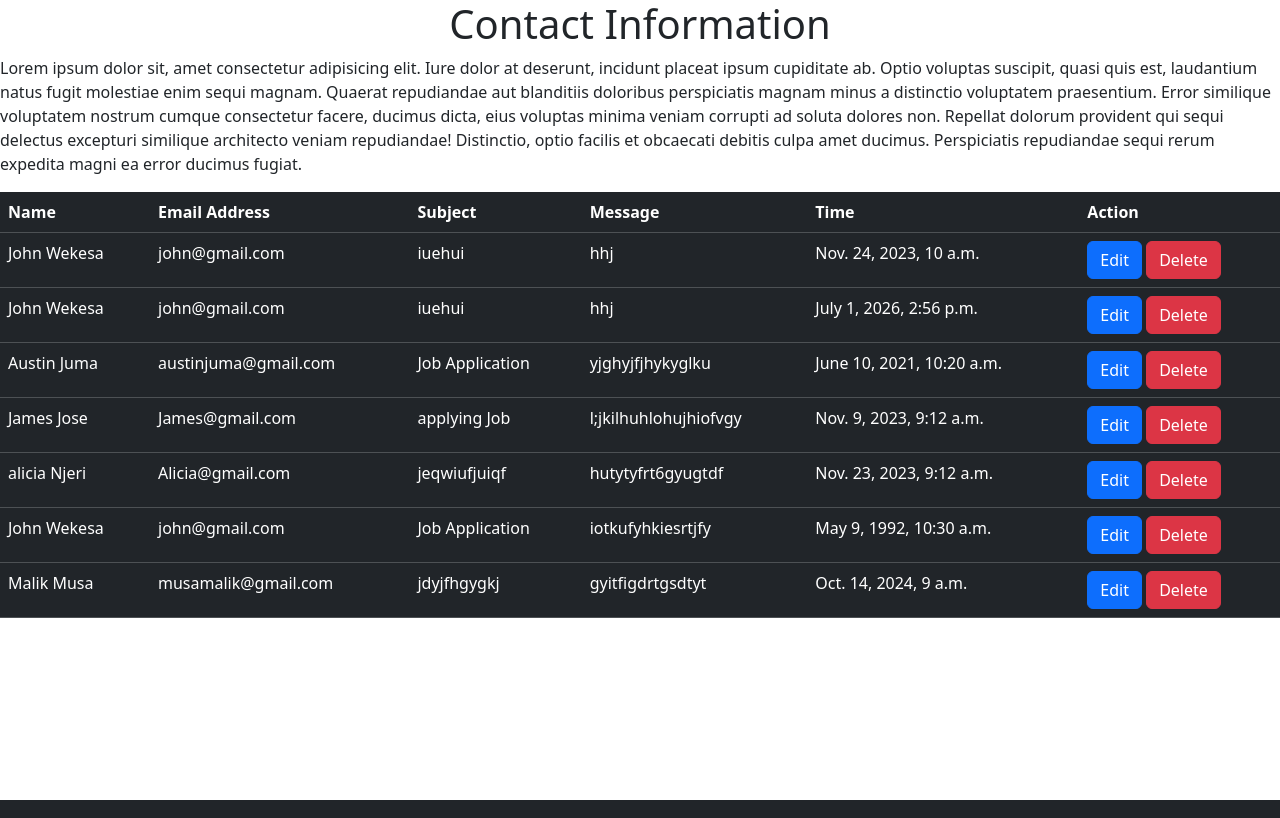
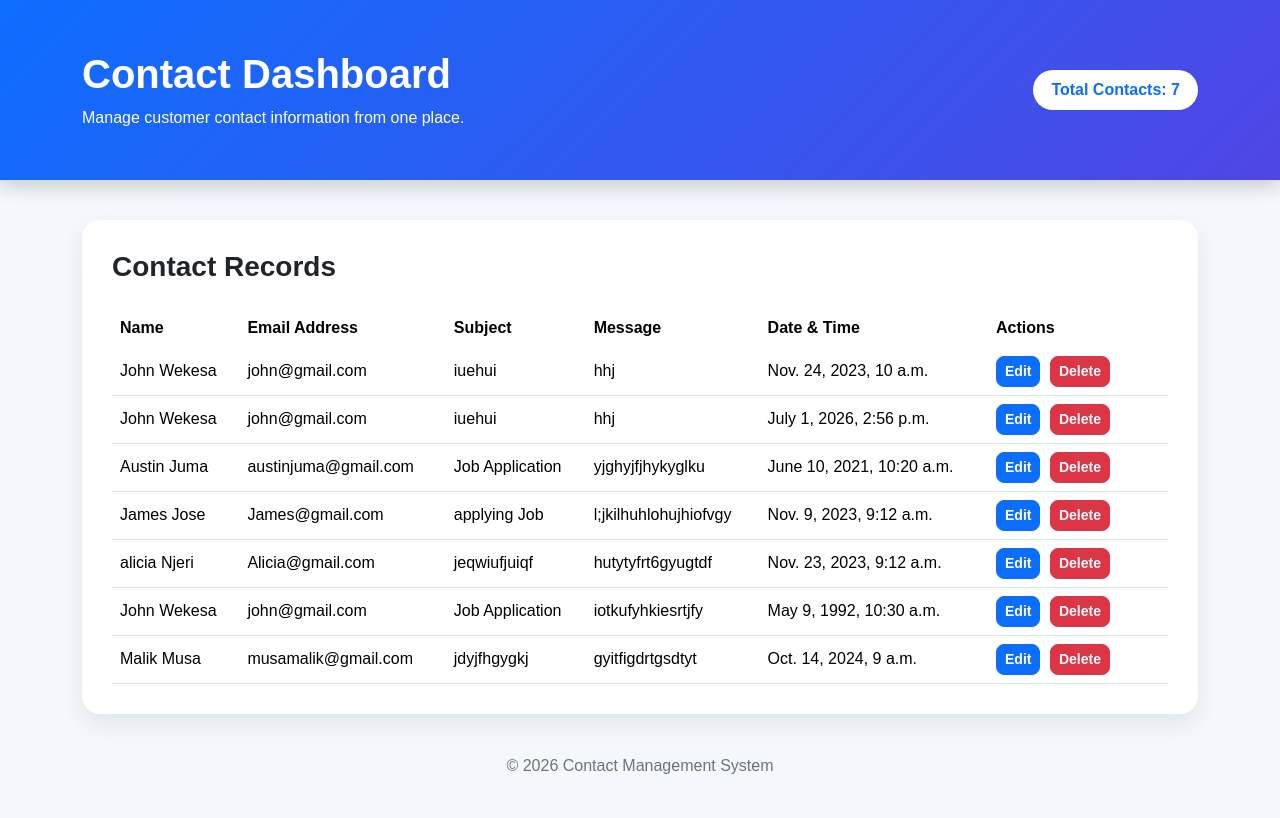
Before and after one commit to Hinga-vs/genesis, a Django app: page /show/ in a window 1280 px wide. Run offline with Django 5.2, Linux system fonts and the light colour scheme; data comes from the database, SQL or seed files in the repository; both versions use the stored data as it was after the commit; some libraries are stand-ins or nearby versions.

Commit message:
update all

```diff
--- a/Genesisapp/urls.py
+++ b/Genesisapp/urls.py
@@ -4,6 +4,7 @@ from django.urls import path
 from Genesisapp import views
 
 urlpatterns = [
+
     path('admin/', admin.site.urls),
 
     path('details/', views.details, name = 'home'),
@@ -18,5 +19,9 @@ urlpatterns = [
 
     path('starter/', views.starter, name = 'starter'),
 
-    path('show/', views.show, name = 'show')
+    path('show/', views.show, name = 'show'),
+
+    path('delete/<int:id>', views.delete ),
+
+    path('edit/<int:id>', views.edit )
 ]
--- a/Genesisapp/views.py
+++ b/Genesisapp/views.py
@@ -1,4 +1,4 @@
-from django.shortcuts import render
+from django.shortcuts import render, redirect, get_object_or_404
 from Genesisapp.models import *
 
 # Create your views here.
@@ -38,3 +38,27 @@ def starter(request):
 def show(request):
         all = contact1.objects.all()
         return render(request, 'show.html' , {'all':all})     #function to display a page for all info
+
+
+def delete(request,id):
+    mycontact = contact1.objects.get(id = id)
+    mycontact.delete()
+    return redirect('/show')
+
+#function to edit ,update and replace the corrections made
+def edit(request,id):
+    editappointment = get_object_or_404(contact1, id=id)
+
+    if request.method =='POST':
+       editappointment.name = request.POST.get('name')
+       editappointment.email = request.POST.get('email')
+       editappointment.subject = request.POST.get('subject')
+       editappointment.message = request.POST.get('message')
+       editappointment.time = request.POST.get('time')
+       #that was the code to replace
+       editappointment.save()
+
+       return redirect('/show')
+
+
+    else:return render(request, 'edit.html', {'editappointment': editappointment})
--- a/templates/show.html
+++ b/templates/show.html
@@ -1,69 +1,203 @@
 <!DOCTYPE html>
 <html lang="en">
 <head>
+    {% load static %}
+
     <meta charset="UTF-8">
     <meta name="viewport" content="width=device-width, initial-scale=1.0">
-    <title>Contact Page</title>
+    <title>Contact Dashboard</title>
 
-     {% load static %}
-     <link rel="stylesheet" href="{% static 'assets/vendor/bootstrap/css/bootstrap.min.css'%}">
-     <script src="{% static 'assets/vendor/bootstrap/js/bootstrap.min.js'%}"></script>
+    <link rel="stylesheet" href="{% static 'assets/vendor/bootstrap/css/bootstrap.min.css' %}">
+    <script src="{% static 'assets/vendor/bootstrap/js/bootstrap.bundle.min.js' %}"></script>
 
+    <style>
+        body{
+            background:#f4f7fb;
+            font-family:Arial, Helvetica, sans-serif;
+        }
 
+        .hero{
+            background:linear-gradient(135deg,#0d6efd,#4f46e5);
+            color:white;
+            padding:50px 0;
+            margin-bottom:40px;
+            box-shadow:0 5px 20px rgba(0,0,0,.2);
+        }
 
+        .hero h1{
+            font-weight:bold;
+        }
+
+        .table-container{
+            background:white;
+            border-radius:18px;
+            padding:30px;
+            box-shadow:0 10px 25px rgba(0,0,0,.08);
+        }
+
+        .table{
+            margin-bottom:0;
+        }
+
+        .table thead{
+            background:#0d6efd;
+            color:white;
+        }
+
+        .table thead th{
+            border:none;
+        }
+
+        .table tbody tr{
+            transition:.3s;
+        }
+
+        .table tbody tr:hover{
+            background:#eef5ff;
+        }
+
+        .btn{
+            border-radius:8px;
+            font-weight:600;
+        }
+
+        .btn-primary{
+            margin-right:5px;
+        }
+
+        .badge-count{
+            background:white;
+            color:#0d6efd;
+            padding:8px 18px;
+            border-radius:50px;
+            font-size:16px;
+            font-weight:bold;
+        }
+
+        td{
+            vertical-align:middle;
+        }
+
+        .message{
+            max-width:300px;
+            white-space:nowrap;
+            overflow:hidden;
+            text-overflow:ellipsis;
+        }
+
+        footer{
+            text-align:center;
+            margin:40px 0;
+            color:#6c757d;
+        }
+    </style>
 
 </head>
 <body>
 
+<div class="hero">
+    <div class="container">
 
-    <h1 class="text-center">Contact Information</h1>
+        <div class="d-flex justify-content-between align-items-center flex-wrap">
 
-    <p>Lorem ipsum dolor sit, amet consectetur adipisicing elit. Iure dolor at deserunt, incidunt placeat ipsum cupiditate ab. Optio voluptas suscipit, quasi quis est, laudantium natus fugit molestiae enim sequi magnam.
-    Quaerat repudiandae aut blanditiis doloribus perspiciatis magnam minus a distinctio voluptatem praesentium. Error similique voluptatem nostrum cumque consectetur facere, ducimus dicta, eius voluptas minima veniam corrupti ad soluta dolores non.
-    Repellat dolorum provident qui sequi delectus excepturi similique architecto veniam repudiandae! Distinctio, optio facilis et obcaecati debitis culpa amet ducimus. Perspiciatis repudiandae sequi rerum expedita magni ea error ducimus fugiat.</p>
+            <div>
+                <h1>Contact Dashboard</h1>
+                <p class="mb-0">
+                    Manage customer contact information from one place.
+                </p>
+            </div>
 
-    <table class="table table-dark">
-        <tr>
-            <th>Name</th>
-            <th>Email Address</th>
-            <th>Subject</th>
-            <th>Message</th>
-            <th>Time</th>
-             <th>Action</th>
+            <div class="badge-count">
+                Total Contacts: {{ all|length }}
+            </div>
 
+        </div>
 
-        </tr>
+    </div>
+</div>
 
-        {%for contact in all%}
+<div class="container">
 
-        <tr>
-            <td>{{contact.name}}</td>
-            <td>{{contact.email}}</td>
-            <td>{{contact.subject}}</td>
-            <td>{{contact.message}}</td>
-            <td>{{contact.time}}</td>
-            <td>
-                <a href="" class="btn btn-primary">Edit</a>
-                <a href="" class="btn btn-danger">Delete</a>
-            </td>
+    <div class="table-container">
 
+        <div class="d-flex justify-content-between align-items-center mb-4">
 
+            <h3 class="fw-bold mb-0">
+                Contact Records
+            </h3>
 
-        </tr>
+        </div>
 
+        <div class="table-responsive">
 
+            <table class="table table-hover align-middle">
 
+                <thead>
+                    <tr>
+                        <th>Name</th>
+                        <th>Email Address</th>
+                        <th>Subject</th>
+                        <th>Message</th>
+                        <th>Date & Time</th>
+                        <th width="180">Actions</th>
+                    </tr>
+                </thead>
 
-        {%endfor%}
+                <tbody>
 
+                {% for contact in all %}
 
+                    <tr>
 
+                        <td>{{ contact.name }}</td>
 
+                        <td>{{ contact.email }}</td>
 
+                        <td>{{ contact.subject }}</td>
 
+                        <td class="message">
+                            {{ contact.message }}
+                        </td>
 
-    </table>
+                        <td>{{ contact.time }}</td>
 
+                        <td>
+
+                            <a href="/edit/{{ contact.id }}" class="btn btn-primary btn-sm">
+                                Edit
+                            </a>
+
+                            <a href="/delete/{{ contact.id }}" class="btn btn-danger btn-sm">
+                                Delete
+                            </a>
+
+                        </td>
+
+                    </tr>
+
+                {% empty %}
+
+                    <tr>
+                        <td colspan="6" class="text-center py-5">
+                            <h5>No contact records found.</h5>
+                        </td>
+                    </tr>
+
+                {% endfor %}
+
+                </tbody>
+
+            </table>
+
+        </div>
+
+    </div>
+
+</div>
+
+<footer>
+    © 2026 Contact Management System
+</footer>
 
 </body>
 </html>
```
Also changed, not shown: templates/edit.html (added, +175 -0 lines), db.sqlite3.
